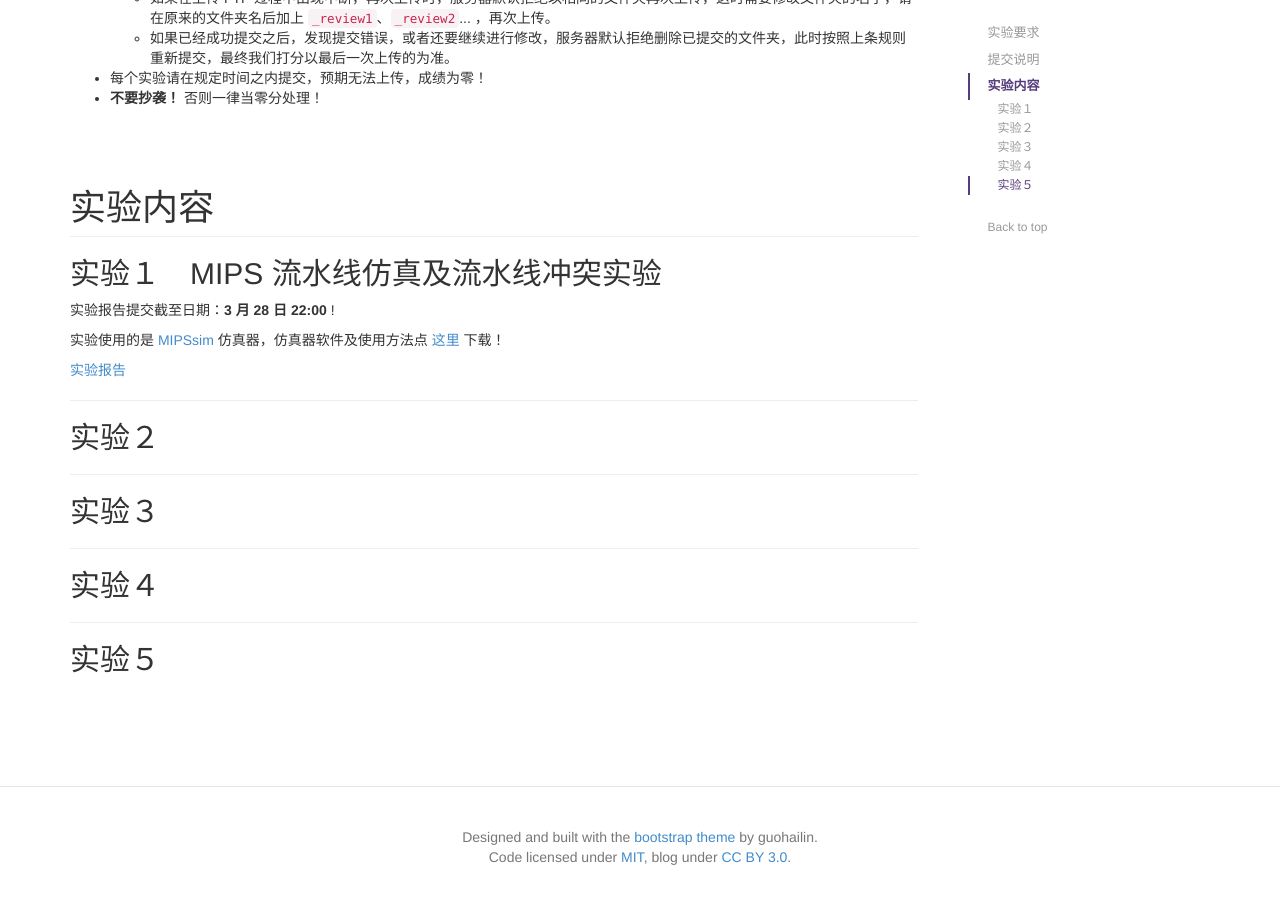
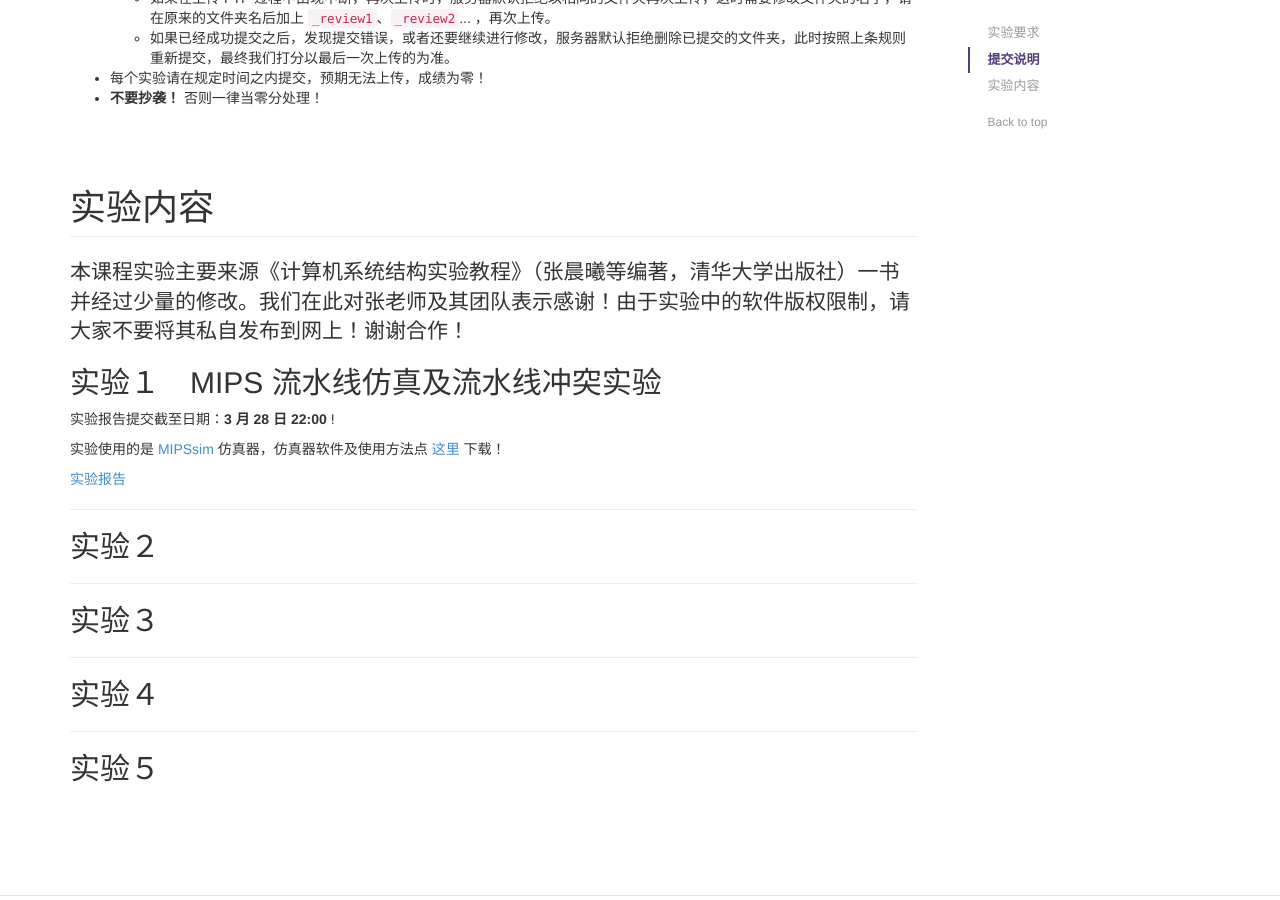
Before and after one commit to hazirguo/ca2014, a Jekyll site: the page experiments/index.html, which Jekyll copies as it is, in a window 1280 px wide and 900 px high, scrolled down 865 px. Built offline with Jekyll 4.4.1, drawn with Linux system fonts in a browser that asks for light colours.

Commit message:
add lab license

```diff
--- a/experiments/index.html
+++ b/experiments/index.html
@@ -120,6 +120,8 @@
 <div class="bs-docs-section">
   <h1 id="content" class="page-header">实验内容</h1>
 
+  <p class="lead"> 本课程实验主要来源《计算机系统结构实验教程》（张晨曦等编著，清华大学出版社）一书并经过少量的修改。我们在此对张老师及其团队表示感谢！由于实验中的软件版权限制，请大家不要将其私自发布到网上！谢谢合作！</p>
+
   <h2 id="lab1">实验１　MIPS 流水线仿真及流水线冲突实验</h2>
   <p> 实验报告提交截至日期：<strong>3 月 28 日 22:00 </strong>!</p>
   <p> 实验使用的是 <a href="http://www.linux-mips.org/wiki/MIPSsim" target="_blank">MIPSsim </a> 仿真器，仿真器软件及使用方法点 <a href="lab1/MIPSsim.rar">这里</a> 下载！</p>
```
